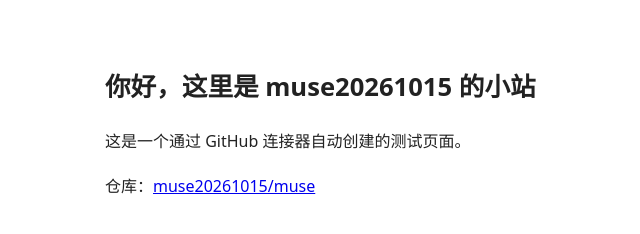
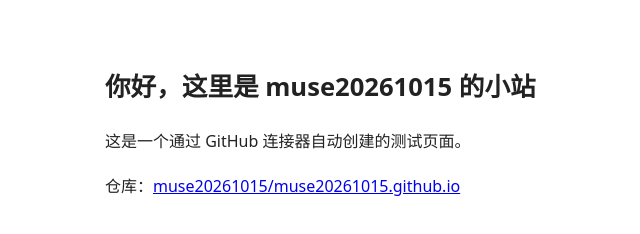
Before and after one commit to muse20261015/muse20261015.github.io, a plain HTML site: page index.html in a window 1280 px wide. Shown: the whole page, without its empty margins (215-855 px from the left). Drawn offline with Linux system fonts and the light colour scheme.

Commit message:
修正仓库链接

```diff
--- a/index.html
+++ b/index.html
@@ -9,6 +9,6 @@
 <body>
 <h1>你好，这里是 muse20261015 的小站</h1>
 <p>这是一个通过 GitHub 连接器自动创建的测试页面。</p>
-<p>仓库：<a href="https://github.com/muse20261015/muse">muse20261015/muse</a></p>
+<p>仓库：<a href="https://github.com/muse20261015/muse20261015.github.io">muse20261015/muse20261015.github.io</a></p>
 </body>
 </html>
```
